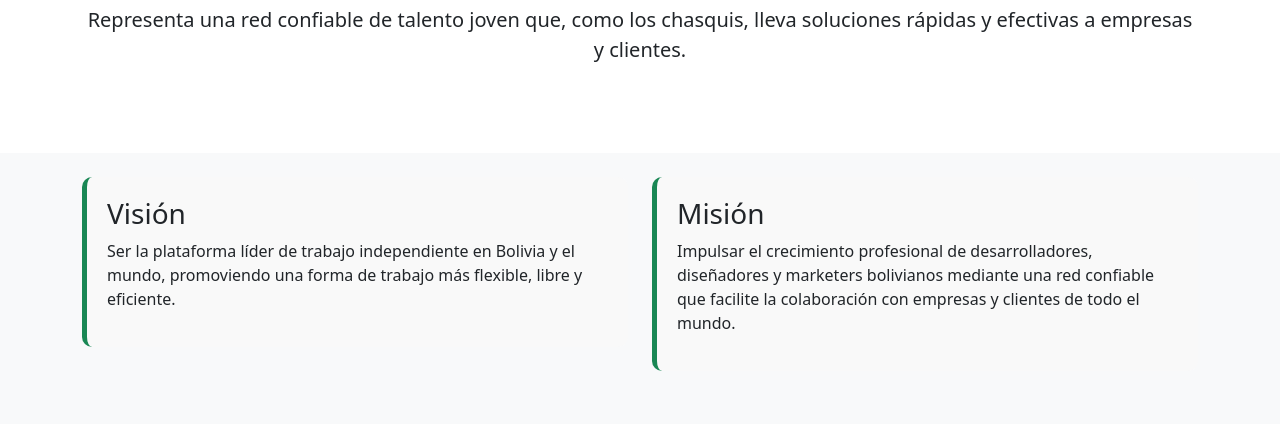
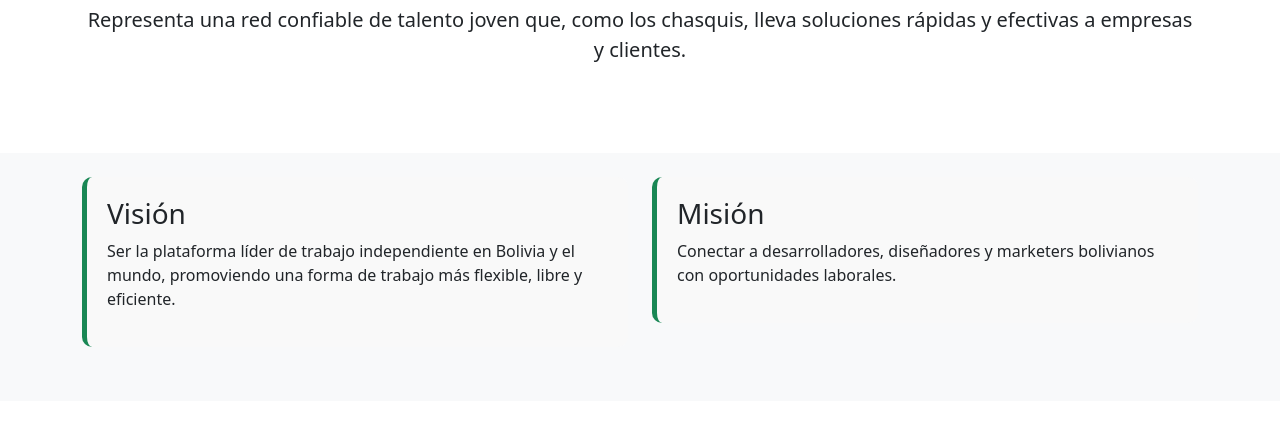
Before and after one commit to Alex78910nox/Alex78910nox.githup.io, a plain HTML site: page nosotros.html in a window 1280 px wide. Shown: the part 177-601 px from the top of the page. Drawn offline with nearby package versions, Linux system fonts and the light colour scheme.

Commit message:
Add files via upload

```diff
--- a/nosotros.html
+++ b/nosotros.html
@@ -61,7 +61,7 @@
         <div class="col-md-6">
           <div class="info-card">
             <h3>Misión</h3>
-            <p>Impulsar el crecimiento profesional de desarrolladores, diseñadores y marketers bolivianos mediante una red confiable que facilite la colaboración con empresas y clientes de todo el mundo.
+            <p>Conectar a desarrolladores, diseñadores y marketers bolivianos con oportunidades laborales.
             </p>
           </div>
         </div>
```
